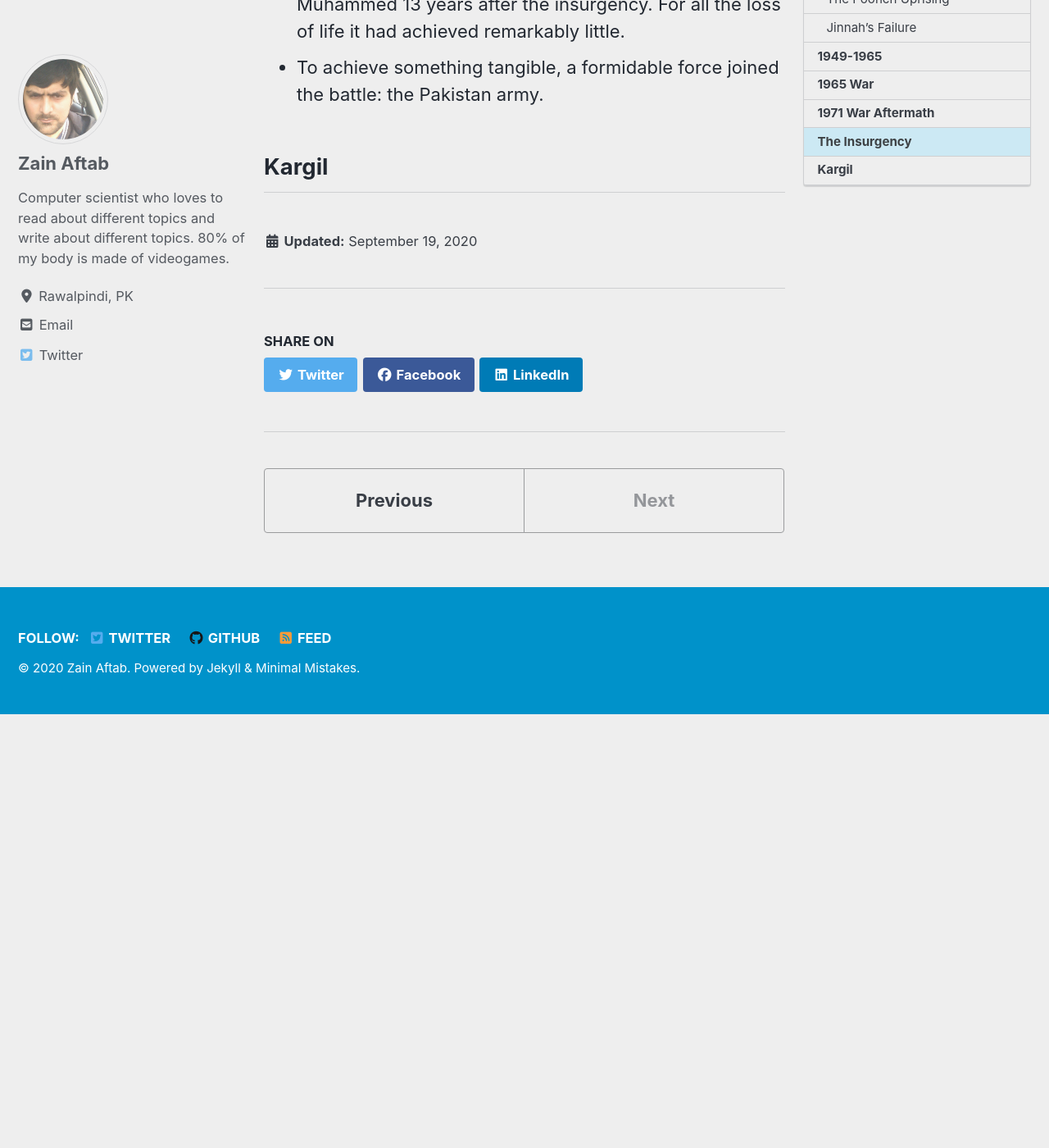
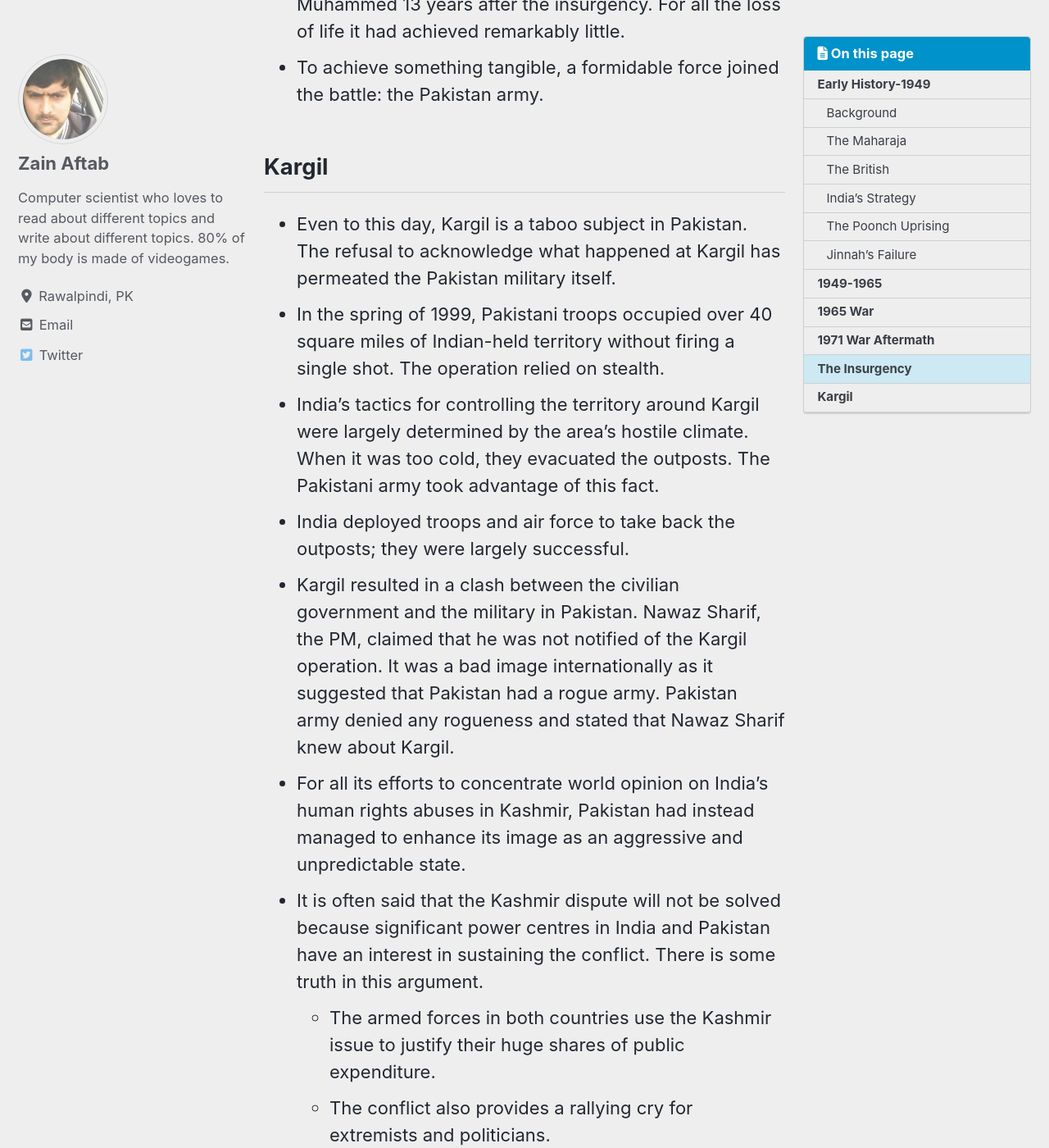
Before and after one commit to zainaftab2225/zainaftab2225.github.io, a Jekyll site: the page built from _internationalrelations/history-of-kashmir.md, in a window 1280 px wide and 1400 px high, scrolled down 11397 px. Shown: the whole window at 82% size. Built offline with Jekyll 4.4.1, drawn with Linux system fonts in a browser that asks for light colours; cached includes are drawn as plain includes; nearby versions of some CDN libraries; before the commit the page ends 12268 px from its top, so only the background shows below that; some of the changed text lies outside the part shown.

Commit message:
website updates

```diff
--- a/_internationalrelations/history-of-kashmir.md
+++ b/_internationalrelations/history-of-kashmir.md
@@ -115,3 +115,16 @@
 - To achieve something tangible, a formidable force joined the battle: the Pakistan army.
 
 ## Kargil
+
+- Even to this day, Kargil is a taboo subject in Pakistan. The refusal to acknowledge what happened at Kargil has permeated the Pakistan military itself.
+- In the spring of 1999, Pakistani troops occupied over 40 square miles of Indian-held territory without firing a single shot. The operation relied on stealth.
+- India’s tactics for controlling the territory around Kargil were largely determined by the area’s hostile climate. When it was too cold, they evacuated the outposts. The Pakistani army took advantage of this fact.
+- India deployed troops and air force to take back the outposts; they were largely successful.
+- Kargil resulted in a clash between the civilian government and the military in Pakistan. Nawaz Sharif, the PM, claimed that he was not notified of the Kargil operation. It was a bad image internationally as it suggested that Pakistan had a rogue army. Pakistan army denied any rogueness and stated that Nawaz Sharif knew about Kargil.
+- For all its efforts to concentrate world opinion on India’s human rights abuses in Kashmir, Pakistan had instead managed to enhance its image as an aggressive and unpredictable state.
+- It is often said that the Kashmir dispute will not be solved because significant power centres in India and Pakistan have an interest in sustaining the conflict. There is some truth in this argument.
+  - The armed forces in both countries use the Kashmir issue to justify their
+huge shares of public expenditure.
+  - The conflict also provides a rallying cry for extremists and politicians.
+- For many in the international community, the Kargil dispute added weight to the view that the line of control should become an international border.
+- Unfortunately, ever since 1947 the views of the Kashmiris have been obscured by the dispute between India and Pakistan.
```
